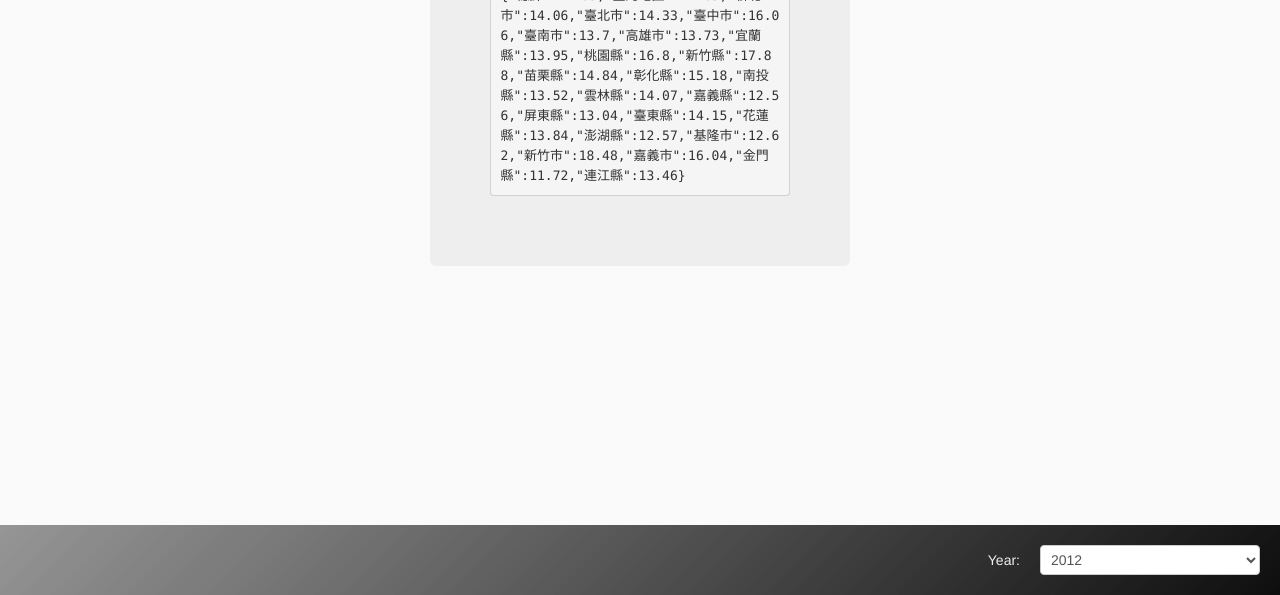
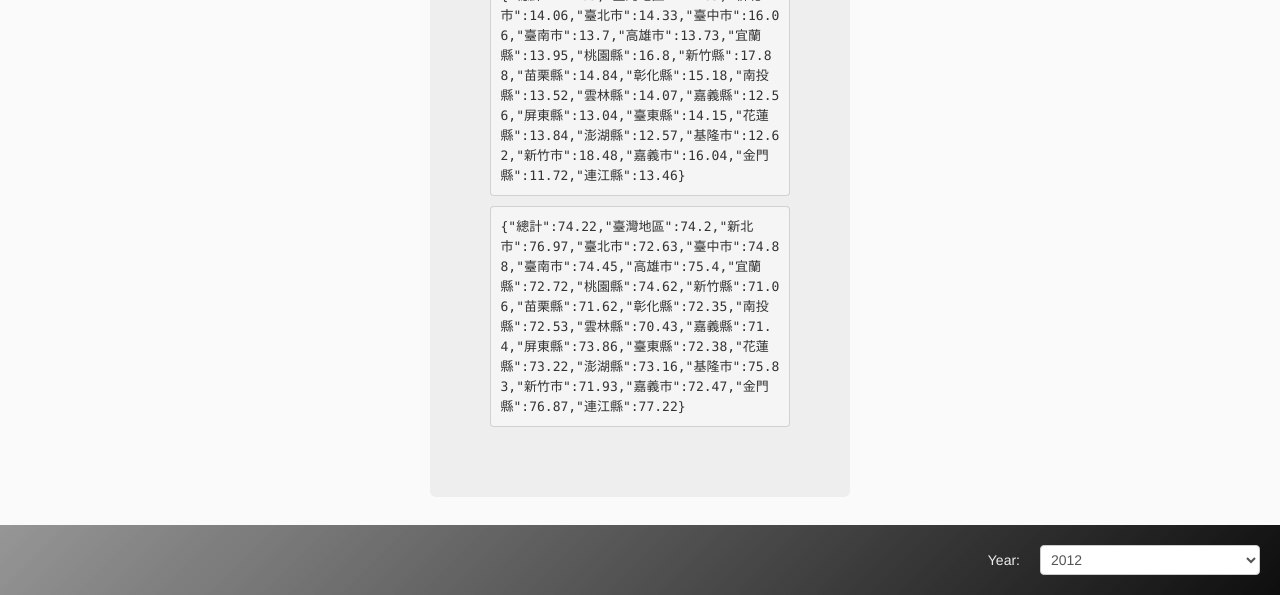
Before and after one commit to gsklee/angular-demo-barchart, a website: page app/index.html in a window 1280 px wide. Shown: the part 205-800 px from the top of the page. Drawn offline with nearby package versions, Linux system fonts and the light colour scheme; some packages are replaced by stand-ins of ours.

Commit message:
Answer to Quiz 1: Usage of filter in template binding

```diff
--- a/app/scripts/controllers/main.js
+++ b/app/scripts/controllers/main.js
@@ -6,6 +6,7 @@ controller('MainCtrl', function(
     $resource
 ){
     this.resource = $resource('/data/taiwan-percentage-of-young-population.json').query();
+    this.resource2 = $resource('/data/taiwan-percentage-of-working-population.json').query();
 
     this.resource.$promise.then(function(data) {
         this.filter = {
--- a/app/views/main.html
+++ b/app/views/main.html
@@ -1,18 +1,13 @@
 <div class="hero-unit" ng-repeat="data in main.resource | filter: main.filter">
     <h1>{{data.year}}</h1>
     <pre>{{data.regions}}</pre>
+    <pre>{{(main.resource2 | filter: main.filter)[0].regions}}</pre>
 </div>
 
 <footer class="text-right navbar navbar-fixed-bottom form-horizontal">
     <div class="control-group">
         <label class="control-label">Year:</label>
         <div class="controls">
-            <!--
-            ---- This won't work because `main.resource` is likely still unresolved when the assignment happens:
-            ----
-            ---- <select ng-init="main.filter.year = main.resource[main.resource.length - 1].year" ng-model="main.filter.year" ng-options="data.year as data.year for data in main.resource"></select>
-            --->
-
             <select ng-model="main.filter.year" ng-options="data.year as data.year for data in main.resource"></select>
         </div>
     </div>
```
